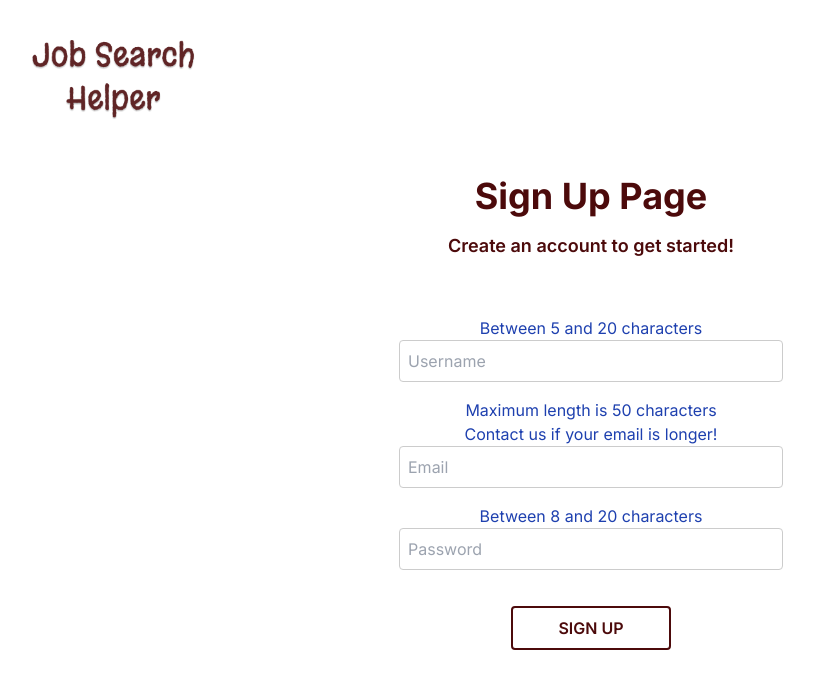
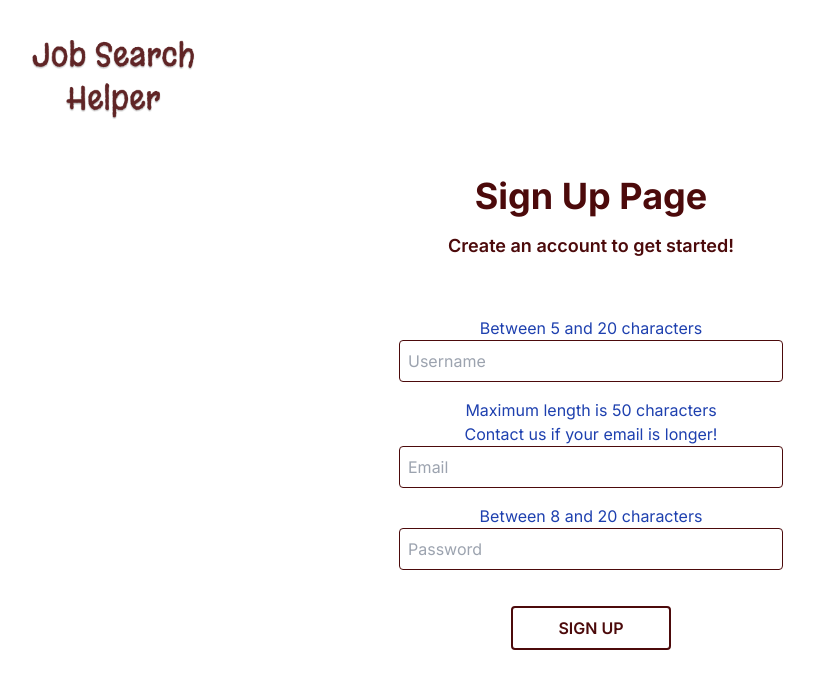
Before and after one commit to AkoKBIkeda/job-search-helper-frontend, a React (Create React App) app: page /signup in a window 1280 px wide. Shown: the top 688 px of the page, without its empty margins (49-863 px from the left). Built offline with nearby package versions, Linux system fonts and the light colour scheme.

Commit message:
slightly updated

```diff
--- a/src/forms/SignupForm.tsx
+++ b/src/forms/SignupForm.tsx
@@ -41,7 +41,7 @@ const SignupForm = () => {
           alert(response.data.message || "Signup successful!");
           const token = response.data.token;
           localStorage.setItem("token", token);
-        //   login(token);
+          //   login(token);
           navigate("/dashboard");
         });
     } catch (error) {
@@ -61,19 +61,22 @@ const SignupForm = () => {
           {...register("username")}
           type="text"
           placeholder="Username"
-          className="max-w-sm w-full border border-[#ccc] p-2"
+          className="max-w-sm w-full border border-[#4C0A0B] p-2"
         />
       </div>
       {errors.username && (
         <div className="text-red-500">{errors.username.message}</div>
       )}
       <div>
-        <p className="text-blue-800">Maximum length is 50 characters <br /> Contact us if your email is longer!</p>
+        <p className="text-blue-800">
+          Maximum length is 50 characters <br /> Contact us if your email is
+          longer!
+        </p>
         <input
           {...register("email")}
           type="email"
           placeholder="Email"
-          className="max-w-sm w-full border border-[#ccc] p-2"
+          className="max-w-sm w-full border border-[#4C0A0B] p-2"
         />
       </div>
       {errors.email && (
@@ -85,7 +88,7 @@ const SignupForm = () => {
           {...register("password")}
           type="password"
           placeholder="Password"
-          className="max-w-sm w-full border border-[#ccc] p-2"
+          className="max-w-sm w-full border border-[#4C0A0B] p-2"
         />
       </div>
       {errors.password && (
```
